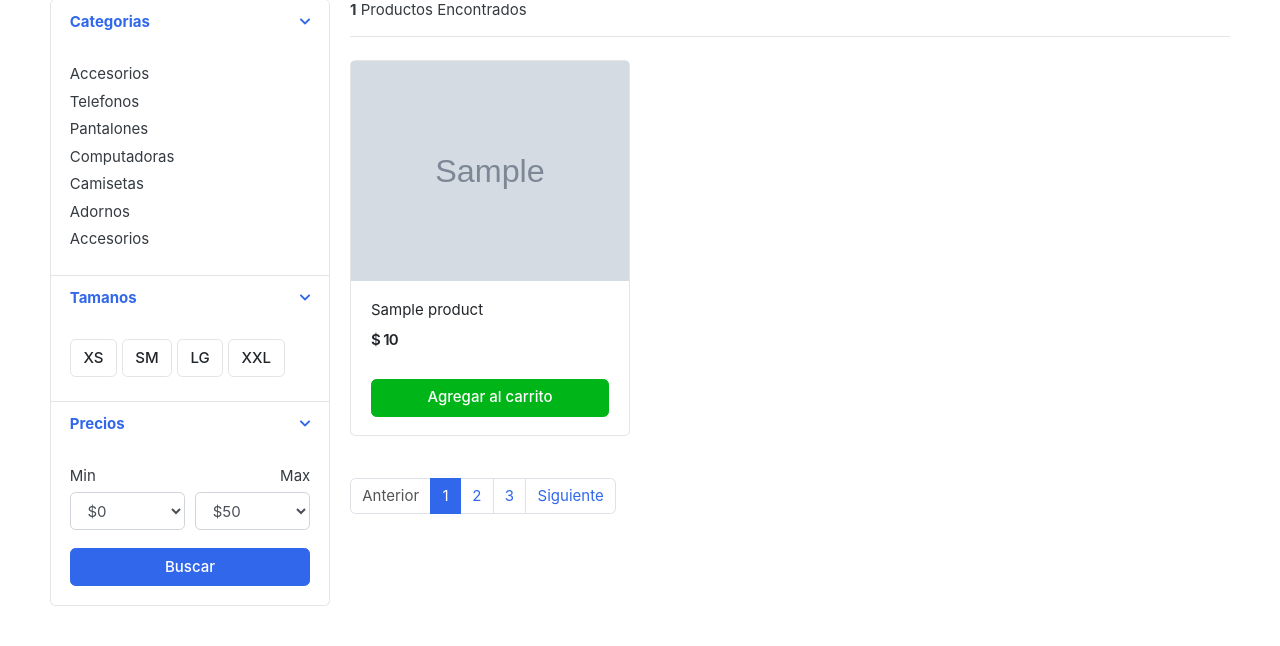
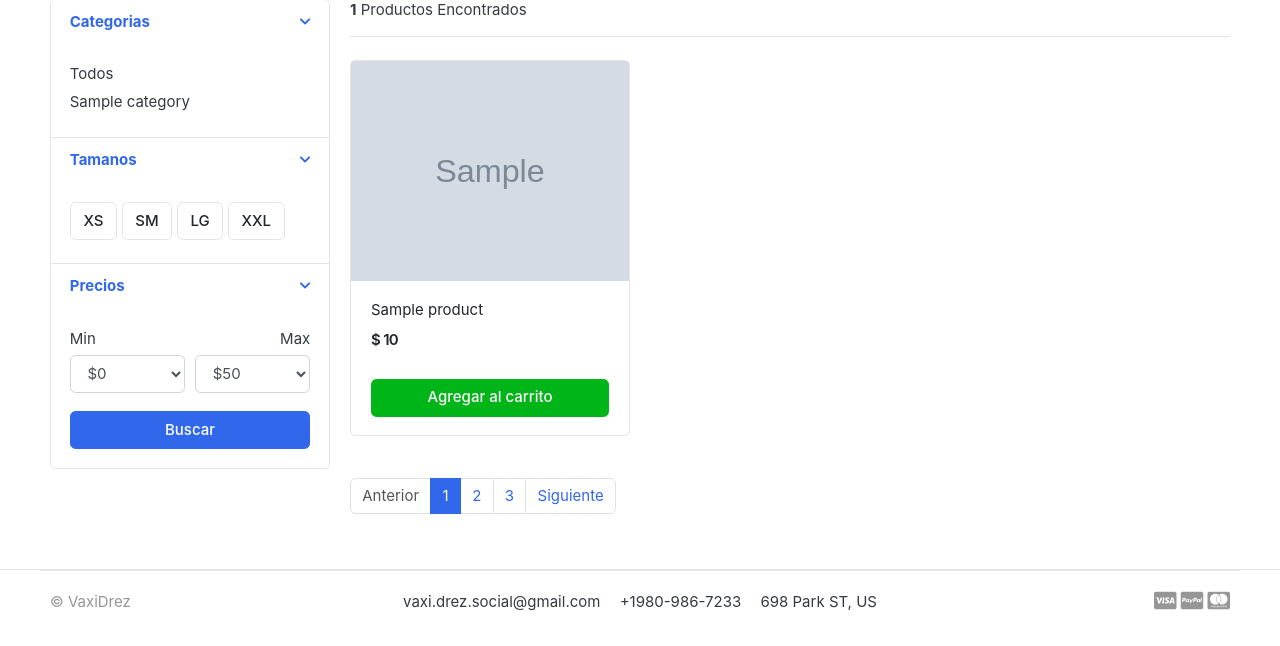
Before and after one commit to engelcituk/ecommerce-django, a Django app: page /store/ in a window 1280 px wide. Shown: the part 159-805 px from the top of the page. After the commit the page ends 770 px from the top, so only its background shows below. Run offline with Django 3.2, Linux system fonts and the light colour scheme; tables that the repository leaves empty hold one stand-in row (values such as "Sample post"); grey boxes marked "Sample" are stand-in pictures; some web fonts are replaced.

Commit message:
Categorias de productos en el store

```diff
--- a/templates/includes/navbar.html
+++ b/templates/includes/navbar.html
@@ -37,6 +37,7 @@
                     <i class="fa fa-bars"></i> Categorias
                 </button>
                 <div class="dropdown-menu">
+                    <a class="dropdown-item" href="{% url 'store' %}"> Todos</a>
                     {% for category in links %}
                     <a class="dropdown-item" href="{{category.get_url}}">{{category.category_name}} </a>
                     {% endfor %}
--- a/templates/store/store.html
+++ b/templates/store/store.html
@@ -22,13 +22,10 @@
                 <div class="card-body">
 
                     <ul class="list-menu">
-                    <li><a href="#">Accesorios  </a></li>
-                    <li><a href="#">Telefonos </a></li>
-                    <li><a href="#">Pantalones  </a></li>
-                    <li><a href="#">Computadoras </a></li>
-                    <li><a href="#">Camisetas </a></li>
-                    <li><a href="#">Adornos</a></li>
-                    <li><a href="#">Accesorios </a></li>
+                        <li><a href="{% url 'store' %}"> Todos </a></li>
+                        {% for category in links%}
+                            <li><a href="{{category.get_url}}">{{category.category_name}}  </a></li>
+                        {% endfor %}
                     </ul>
 
                 </div> <!-- card-body.// -->
```
